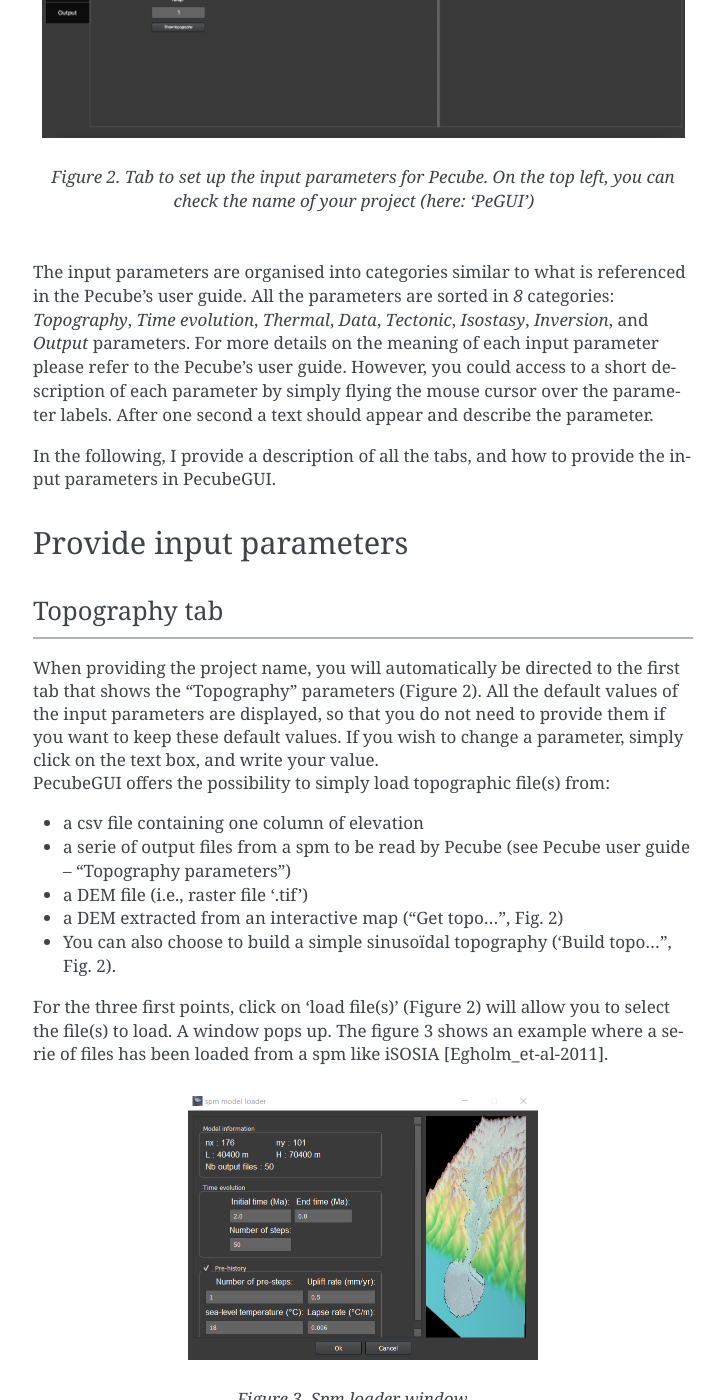
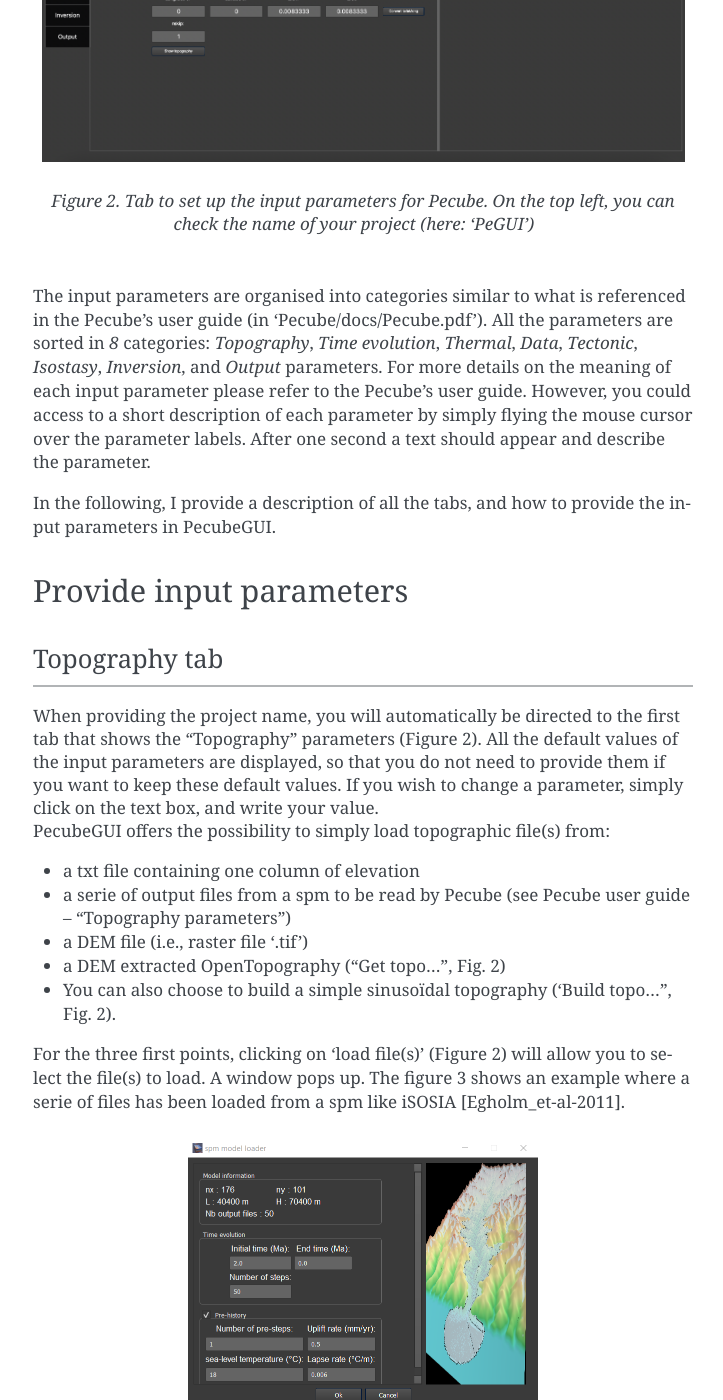
Before and after one commit to MBernAca/PecubeGUI_Doc, a Sphinx documentation site: the page built from docs/source/Usage.rst, in a window 1280 px wide and 1400 px high, scrolled down 844 px. Shown: the whole window, without its empty margins (387-1110 px from the left). Built offline with Sphinx 7.4.7, drawn with Linux system fonts in a browser that asks for light colours; some of the changed text lies outside the part shown.

Commit message:
Update Usage.rst

```diff
--- a/docs/source/Usage.rst
+++ b/docs/source/Usage.rst
@@ -9,14 +9,14 @@
 ---------------------------
 
 To create and run a new Pecube project, go to *New input file* or press *Crtl+N* (*3*, see :doc:`introduction`),
-a window pops up and asks you to provide the name of the new project (Figure *1*). After clicking the “Ok” button (Figure *2*),
-you will be able to provide and set all of the Pecube input parameters for your project.
+a window pops up and asks you to provide the name of the new project (Figure *1*). Pecube requires that the project name be 5 characters length.
+After clicking the “Ok” button (Figure *2*), you will be able to provide and set all of the Pecube input parameters for your project.
 
 .. figure:: ../images/New_Project.png
   :scale: 60
   :align: center
 
-  *Figure 1. Enter a new project name. This window shows up when clicking on the "New input file" action.*
+  *Figure 1. Enter a new project name. This window shows up when clicking on the "New input file" action button.*
 
 
 The window should look like Figure *2*. On the top left, you could find and access all the projects you have loaded into the interface,
@@ -28,7 +28,7 @@
   *Figure 2. Tab to set up the input parameters for Pecube. On the top left, you can check the name of your project (here: ‘PeGUI’)*
 
 
-The input parameters are organised into categories similar to what is referenced in the Pecube’s user guide. All the parameters are sorted in *8* categories: *Topography*, *Time evolution*, *Thermal*, *Data*, *Tectonic*, *Isostasy*, *Inversion*, and *Output* parameters. For more details on the meaning of each input parameter please refer to the Pecube’s user guide. However, you could access to a short description of each parameter by simply flying the mouse cursor over the parameter labels. After one second a text should appear and describe the parameter.
+The input parameters are organised into categories similar to what is referenced in the Pecube’s user guide (in 'Pecube/docs/Pecube.pdf'). All the parameters are sorted in *8* categories: *Topography*, *Time evolution*, *Thermal*, *Data*, *Tectonic*, *Isostasy*, *Inversion*, and *Output* parameters. For more details on the meaning of each input parameter please refer to the Pecube’s user guide. However, you could access to a short description of each parameter by simply flying the mouse cursor over the parameter labels. After one second a text should appear and describe the parameter.
 
 In the following, I provide a description of all the tabs, and how to provide the input parameters in PecubeGUI.
 
@@ -44,13 +44,13 @@
 
 | When providing the project name, you will automatically be directed to the first tab that shows the "Topography" parameters (Figure 2). All the default values of the input parameters are displayed, so that you do not need to provide them if you want to keep these default values. If you wish to change a parameter, simply click on the text box, and write your value.
 | PecubeGUI offers the possibility to simply load topographic file(s) from:
-* a csv file containing one column of elevation
+* a txt file containing one column of elevation
 * a serie of output files from a spm to be read by Pecube (see Pecube user guide – “Topography parameters”)
 * a DEM file (i.e., raster file '.tif')
-* a DEM extracted from an interactive map ("Get topo...", Fig. 2)
+* a DEM extracted OpenTopography ("Get topo...", Fig. 2)
 * You can also choose to build a simple sinusoïdal topography ('Build topo...", Fig. 2).
 
-For the three first points, click on ‘load file(s)’ (Figure 2) will allow you to select the file(s) to load. A window pops up. The figure 3 shows an example where a serie of files has been loaded from a spm like iSOSIA [Egholm_et-al-2011].
+For the three first points, clicking on ‘load file(s)’ (Figure 2) will allow you to select the file(s) to load. A window pops up. The figure 3 shows an example where a serie of files has been loaded from a spm like iSOSIA [Egholm_et-al-2011].
 
 
 .. figure:: ../images/spm_loader.png
@@ -76,7 +76,7 @@
 
 | When loading a synthetic numerical model, you can let the latitude and longitude to zero. However, you need to provide the stepping distance in x (Δlon) and y (Δlat). For simplicity, you can provide the values in km and then click on ‘Convert to lat/long’ button (Figure 2). This will automatically convert the values to longitude and latitude distances that can be read by Pecube.
 
-| Alternatively, you can extract a DEM from OpenTopography. To do so, you will need first to request an API key from OpenTopography website (`request api key <https://opentopography.org/blog/introducing-api-keys-access-opentopography-global-datasets>`_ ). Then copy your key in a text file, name it "OpenTopoKey.txt", and put the file in the root directory of PecubeGUI application (i.e., the same location than the Pecube directory). To dowload a dem of you region of interest (ROI), provide the coordinates and resolution of the topography in the "Topography" tab (i.e., nx, ny, longitude0, latitude0, dx, dy). Click on "Get topo..." button will then extract the DEM. This option use the python package bmi_topography [Piper-2021]_ to download the DEM from the SRTMGL3 (90 m resolution) hosted by OpenTopography. According to the size of you ROI it can take few second to download. Once the DEM is downloaded, it can be found in "your_current_project/data/" directory. Click on "load file(s)" (Figure 2) to load the DEM within the interface.
+| Alternatively, you can extract a DEM from OpenTopography. To do so, you will need first to request an API key from OpenTopography website (`request api key <https://opentopography.org/blog/introducing-api-keys-access-opentopography-global-datasets>`_ ). Then copy your key in a text file, name it "OpenTopoKey.txt", and put the file in the root directory of PecubeGUI application (i.e., the same location than the Pecube directory). To download a DEM of you region of interest (ROI), provide the coordinates and resolution of the topography in the "Topography" tab (i.e., nx, ny, longitude 0, latitude 0, Δlon, Δlat). Click on "Get topo..." button will then extract the DEM. This option use the python package bmi_topography [Piper-2021]_ to download the DEM from the SRTMGL3 (90 m resolution) hosted by OpenTopography. According to the size of you ROI it can take few second to download. Once the DEM is downloaded, it can be found in "your_current_project/data/" directory. Click on "load file(s)" (Figure 2) to load the DEM within the interface.
 
 
 .. important:: If you use the DEM from the SRTM data hosted by OpenTopography, please use this citation: NASA Shuttle Radar Topography Mission (SRTM) (2013). Shuttle Radar Topography Mission (SRTM) Global. Distributed by OpenTopography. https://doi.org/10.5069/G9445JDF. Accessed: 2022-11-18. With the in-text citation: NASA Shuttle Radar Topography Mission (2013).
```
